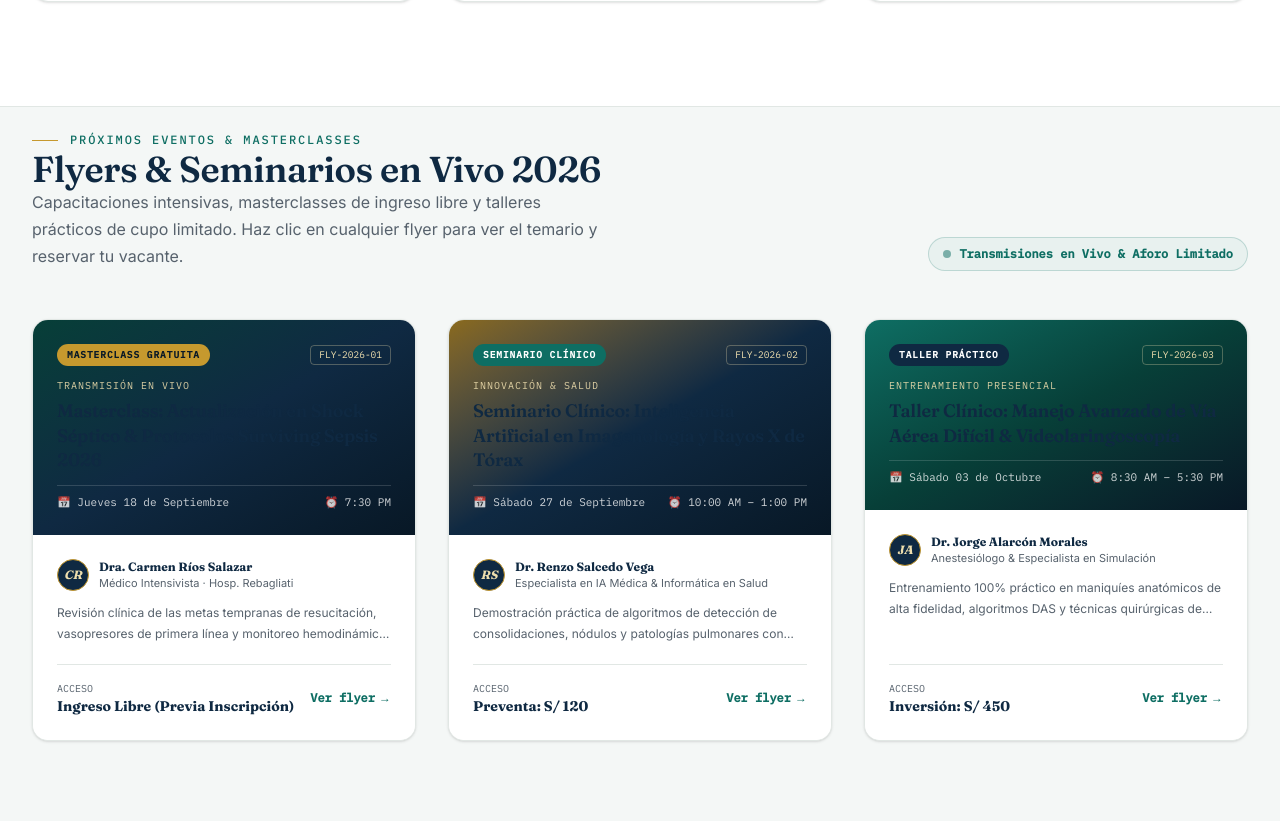
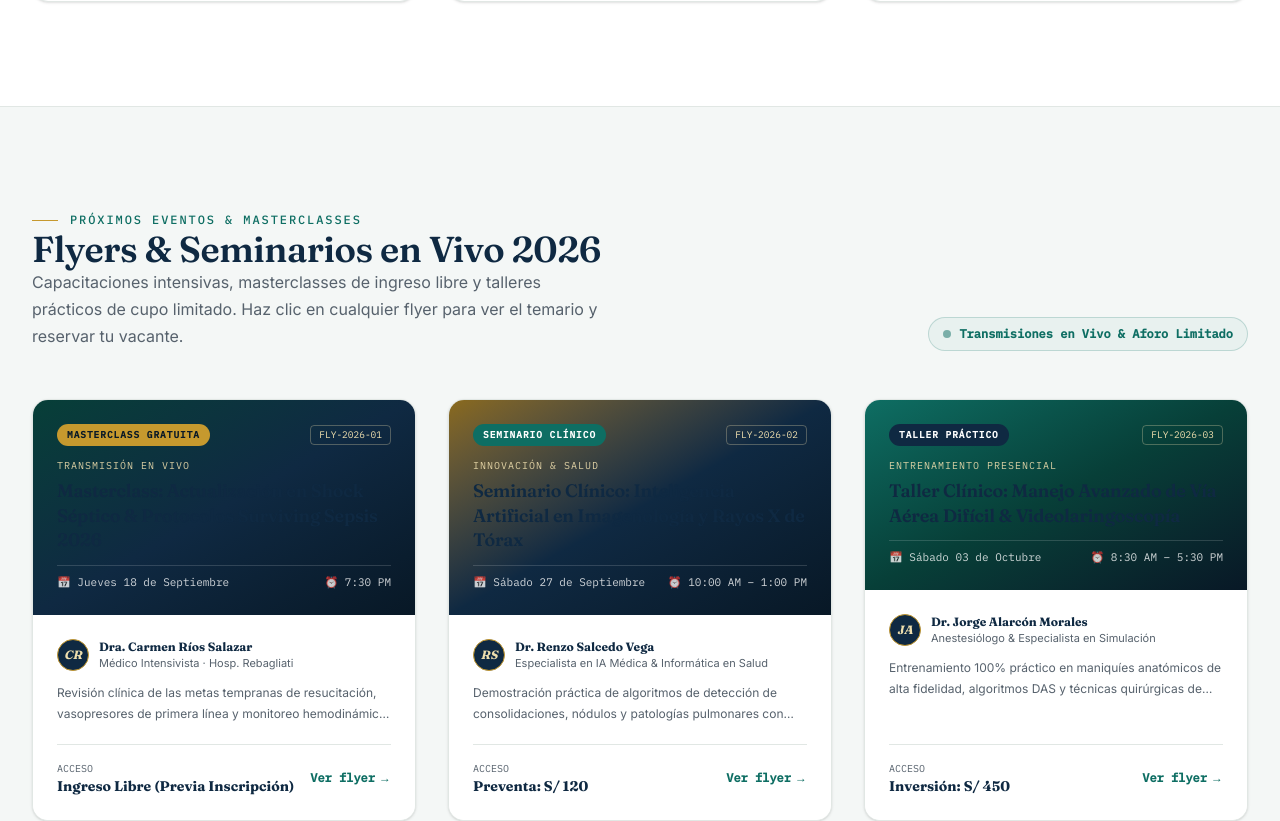
Before and after one commit to elrufo21/formasalud-web, a Next.js app: page / in a window 1280 px wide. Shown: the part 2594-3415 px from the top of the page. Built offline with nearby package versions, Linux system fonts and the light colour scheme.

Commit message:
corregir espacios

```diff
--- a/src/features/about/components/InstitutionalFicha.tsx
+++ b/src/features/about/components/InstitutionalFicha.tsx
@@ -6,7 +6,7 @@ export function InstitutionalFicha() {
     <>
       <section className="!pt-2 pb-20">
         <div className="wrap">
-          <div className="grid grid-cols-1 md:grid-cols-2 gap-14 items-start">
+          <div className="grid grid-cols-1 md:grid-cols-2 gap-14 items-center">
             <div>
               <Eyebrow>Ficha institucional</Eyebrow>
               <div className="ficha border-t border-line mt-4">
--- a/src/features/landing/components/FlyersSection.tsx
+++ b/src/features/landing/components/FlyersSection.tsx
@@ -9,7 +9,7 @@ export function FlyersSection() {
   const [selectedFlyer, setSelectedFlyer] = useState<FlyerItem | null>(null);
 
   return (
-    <section id="flyers" className="!pt-6 pb-20 bg-bg-alt border-y border-line">
+    <section id="flyers" className="py-20 bg-bg-alt border-y border-line">
       <div className="wrap">
         <div className="flex flex-col md:flex-row justify-between items-start md:items-end gap-6 mb-12">
           <div>
```
